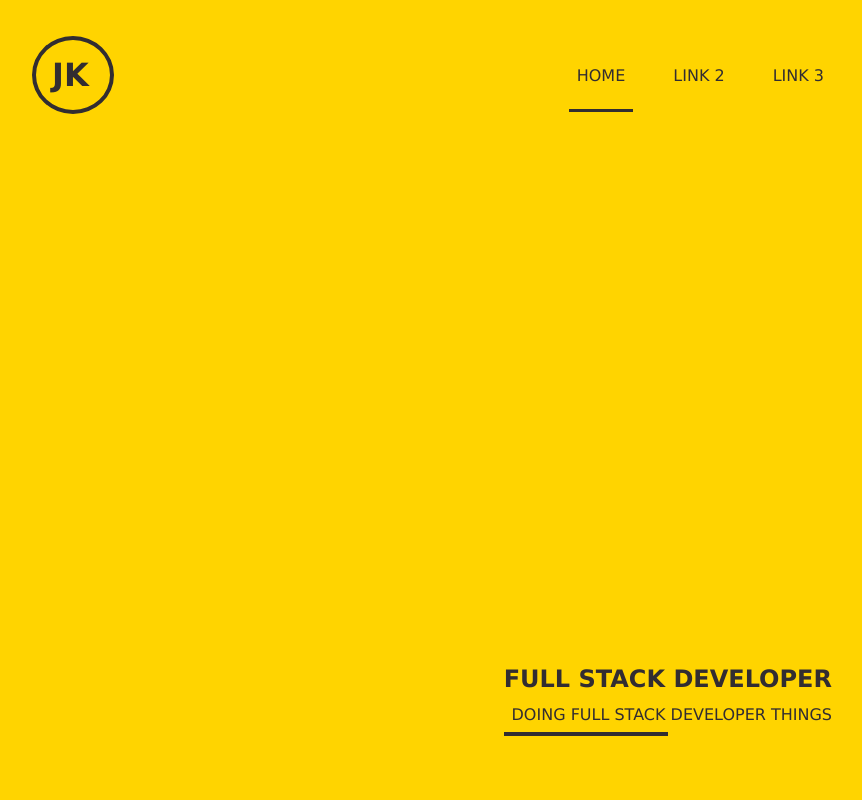
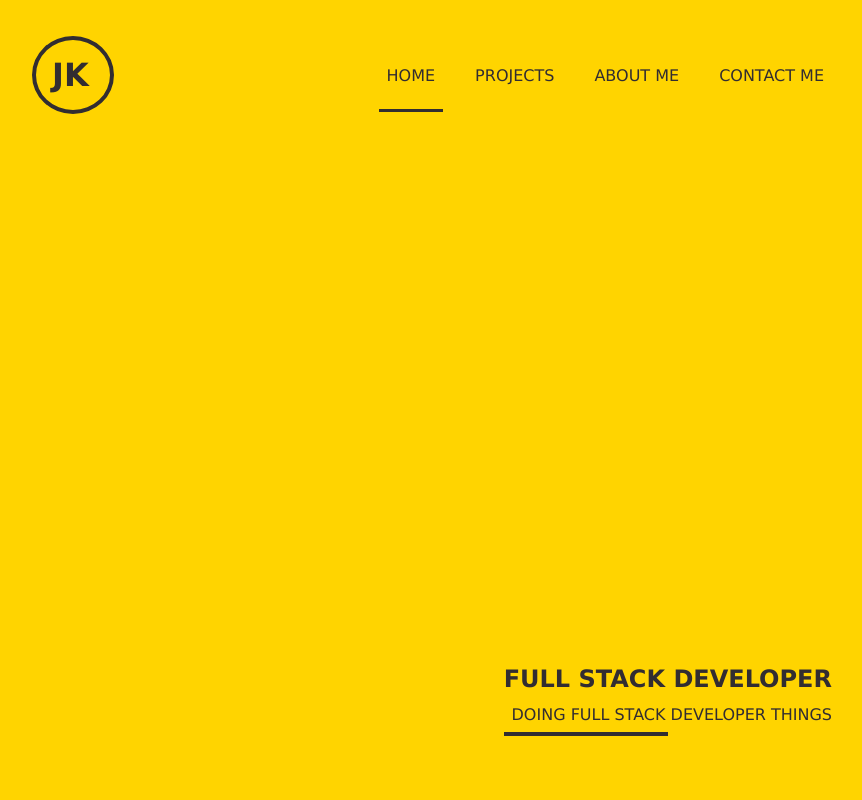
Before and after one commit to JamesAKing/portfolio, a React (Create React App) app: page / in a window 1280 px wide. Shown: the top 800 px of the page, without its empty margins (208-1070 px from the left). Built offline with nearby package versions, Linux system fonts and the light colour scheme.

Commit message:
connected header nav NavLinks to correct urls

```diff
--- a/src/components/header-nav/HeaderNav.js
+++ b/src/components/header-nav/HeaderNav.js
@@ -1,5 +1,6 @@
 import './HeaderNav.scss';
 import { NavLink } from 'react-router-dom';
+import { homeURL, projectsURL, aboutURL, contactMeURL } from '../../utilities/URLS';
 // import GithubIcon from '../../assets/icons/github.svg';
 // import LinkedInIcon from '../../assets/icons/linkedin.svg';
 
@@ -9,13 +10,16 @@ function HeaderNav() {
         <nav className="header-nav">
             <ul className="header-nav__items">
                 <li className="header-nav__item">
-                    <NavLink exact to="/" className="header-nav__link" activeClassName="header-nav__link--active">HOME</NavLink>
+                    <NavLink exact to={homeURL} className="header-nav__link" activeClassName="header-nav__link--active">HOME</NavLink>
                 </li>
                 <li className="header-nav__item">
-                    <NavLink exact to="/link2" className="header-nav__link" activeClassName="header-nav__link--active">LINK 2</NavLink>
+                    <NavLink exact to={projectsURL} className="header-nav__link" activeClassName="header-nav__link--active">PROJECTS</NavLink>
                 </li>
                 <li className="header-nav__item">
-                    <NavLink exact to="/link3" className="header-nav__link" activeClassName="header-nav__link--active">LINK 3</NavLink>
+                    <NavLink exact to={aboutURL} className="header-nav__link" activeClassName="header-nav__link--active">ABOUT ME</NavLink>
+                </li>
+                <li className="header-nav__item">
+                    <NavLink exact to={contactMeURL} className="header-nav__link" activeClassName="header-nav__link--active">CONTACT ME</NavLink>
                 </li>
             </ul>
         </nav>
--- a/src/components/header-nav/HeaderNav.scss
+++ b/src/components/header-nav/HeaderNav.scss
@@ -16,7 +16,7 @@
     }
 
     &__item {
-        margin-left: 2rem;
+        margin-left: 1.5rem;
     }
 
     &__link {
--- a/src/utilities/URLS.js
+++ b/src/utilities/URLS.js
@@ -1,7 +1,7 @@
 const defaultURL = '';
 
 export const homeURL = `${defaultURL}/`;
-export const aboutURL = `${defaultURL}/about`;
+export const aboutURL = `${defaultURL}/about-me`;
 export const resumeURL = `${defaultURL}/resume`;
 export const projectsURL = `${defaultURL}/projects`;
 export const contactMeURL = `${defaultURL}/contact-me`;
```
